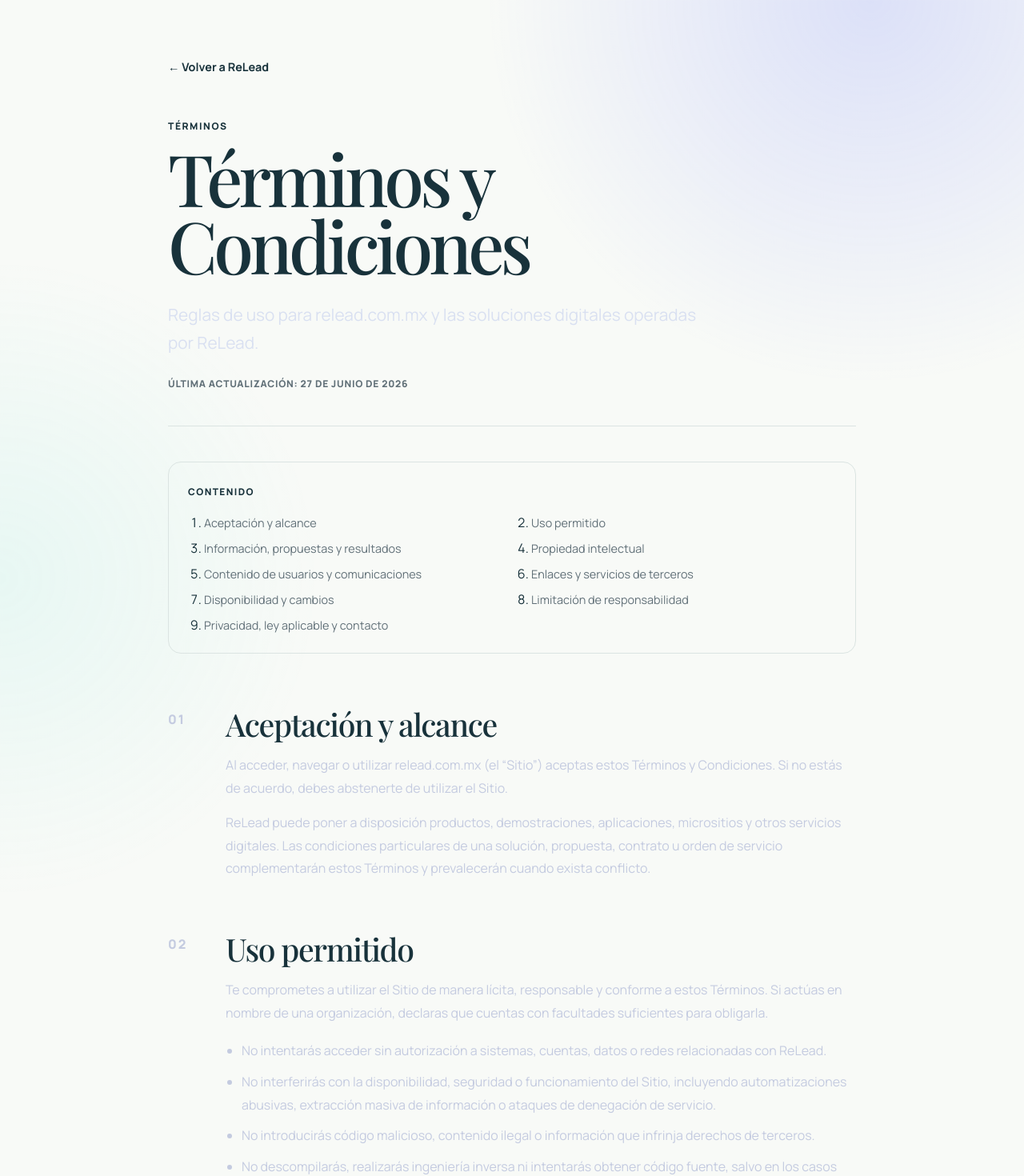
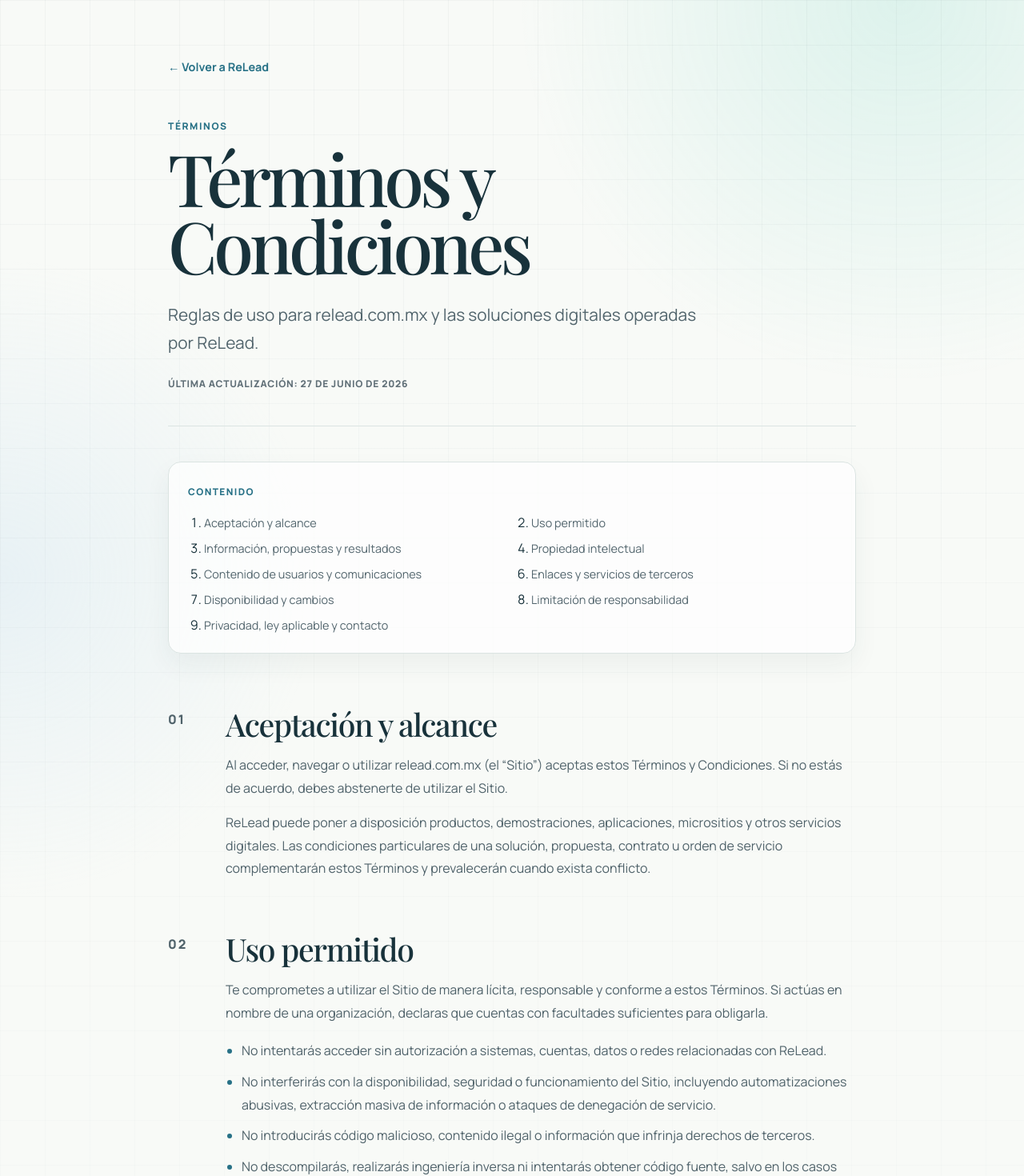
Before and after one commit to ricardomartinez-xcode/Landing, a Next.js app: page /terms in a window 1280 px wide. Shown: the top 1470 px of the page at 80% size. Built offline with nearby package versions, Linux system fonts and the light colour scheme; a web font is replaced by a local one.

Commit message:
fix: restore readable contrast on legal pages

```diff
--- a/components/LegalPage.module.css
+++ b/components/LegalPage.module.css
@@ -1,11 +1,11 @@
 .page {
   position: relative;
+  min-height: calc(100vh - 73px);
   overflow: hidden;
-  min-height: calc(100vh - 73px);
   padding: 72px 20px 96px;
   background:
-    radial-gradient(circle at 85% 0%, rgba(91, 108, 255, 0.18), transparent 30rem),
-    radial-gradient(circle at 0% 20%, rgba(84, 224, 209, 0.1), transparent 25rem),
+    radial-gradient(circle at 88% 0%, rgba(66, 198, 174, 0.15), transparent 30rem),
+    radial-gradient(circle at 0% 20%, rgba(174, 210, 236, 0.22), transparent 25rem),
     var(--bg);
 }
 
@@ -13,188 +13,44 @@
   position: absolute;
   inset: 0;
   pointer-events: none;
-  background-image: linear-gradient(rgba(255, 255, 255, 0.025) 1px, transparent 1px),
-    linear-gradient(90deg, rgba(255, 255, 255, 0.025) 1px, transparent 1px);
+  background-image:
+    linear-gradient(rgba(24, 50, 59, 0.035) 1px, transparent 1px),
+    linear-gradient(90deg, rgba(24, 50, 59, 0.035) 1px, transparent 1px);
   background-size: 56px 56px;
   mask-image: linear-gradient(to bottom, black, transparent 70%);
 }
 
-.content {
-  position: relative;
-  width: min(860px, 100%);
-  margin: 0 auto;
-}
+.content { position: relative; width: min(860px, 100%); margin: 0 auto; }
+.header { padding-bottom: 44px; border-bottom: 1px solid var(--line); }
+.backLink { display: inline-flex; margin-bottom: 56px; color: var(--brand); font-size: 0.9rem; font-weight: 700; }
+.eyebrow, .number, .updated { color: var(--muted); font-size: 0.75rem; font-weight: 800; letter-spacing: 0.13em; text-transform: uppercase; }
+.eyebrow { margin: 0 0 14px; color: var(--brand); }
+.header h1 { max-width: 740px; margin: 0; color: var(--ink); font-family: var(--font-display), Georgia, serif; font-size: clamp(3rem, 8vw, 5.6rem); font-weight: 500; letter-spacing: -0.055em; line-height: 0.94; }
+.summary { max-width: 690px; margin: 28px 0 0; color: #52656d; font-size: clamp(1.05rem, 2vw, 1.3rem); line-height: 1.65; }
+.updated { margin: 26px 0 0; letter-spacing: 0.06em; }
 
-.header {
-  padding-bottom: 44px;
-  border-bottom: 1px solid var(--line);
-}
+.index { margin: 44px 0 68px; padding: 24px; border: 1px solid var(--line); border-radius: 16px; background: rgba(255, 255, 255, 0.72); box-shadow: 0 14px 32px rgba(35, 69, 75, 0.06); }
+.index > span { color: var(--brand); font-size: 0.74rem; font-weight: 800; letter-spacing: 0.12em; text-transform: uppercase; }
+.index ol { display: grid; grid-template-columns: repeat(2, minmax(0, 1fr)); gap: 10px 28px; margin: 18px 0 0; padding-left: 20px; }
+.index a { color: #52656d; font-size: 0.9rem; }
+.index a:hover, .index a:focus-visible { color: var(--ink); }
 
-.backLink {
-  display: inline-flex;
-  margin-bottom: 56px;
-  color: var(--teal);
-  font-size: 0.9rem;
-  font-weight: 700;
-}
+.sections { display: grid; gap: 52px; }
+.sections section { display: grid; grid-template-columns: 52px minmax(0, 1fr); gap: 20px; scroll-margin-top: 32px; }
+.number { margin: 8px 0 0; color: var(--brand); }
+.sections h2 { margin: 0 0 16px; color: var(--ink); font-family: var(--font-display), Georgia, serif; font-size: clamp(1.8rem, 4vw, 2.45rem); font-weight: 500; letter-spacing: -0.035em; line-height: 1.05; }
+.sections p, .sections li { color: #4f626a; font-size: 1rem; line-height: 1.8; }
+.sections p { margin: 0 0 14px; }
+.sections ul { display: grid; gap: 10px; margin: 18px 0 0; padding-left: 20px; }
+.sections li::marker { color: var(--brand); }
 
-.eyebrow,
-.number,
-.updated {
-  color: var(--muted);
-  font-size: 0.75rem;
-  font-weight: 800;
-  letter-spacing: 0.13em;
-  text-transform: uppercase;
-}
-
-.eyebrow {
-  margin: 0 0 14px;
-  color: var(--teal);
-}
-
-.header h1 {
-  max-width: 740px;
-  margin: 0;
-  font-family: var(--font-display), Georgia, serif;
-  font-size: clamp(3rem, 8vw, 5.6rem);
-  font-weight: 500;
-  letter-spacing: -0.055em;
-  line-height: 0.94;
-}
-
-.summary {
-  max-width: 690px;
-  margin: 28px 0 0;
-  color: #d9e0f1;
-  font-size: clamp(1.05rem, 2vw, 1.3rem);
-  line-height: 1.65;
-}
-
-.updated {
-  margin: 26px 0 0;
-  letter-spacing: 0.06em;
-}
-
-.index {
-  margin: 44px 0 68px;
-  padding: 24px;
-  border: 1px solid var(--line);
-  border-radius: 16px;
-  background: var(--panel);
-}
-
-.index > span {
-  color: var(--teal);
-  font-size: 0.74rem;
-  font-weight: 800;
-  letter-spacing: 0.12em;
-  text-transform: uppercase;
-}
-
-.index ol {
-  display: grid;
-  grid-template-columns: repeat(2, minmax(0, 1fr));
-  gap: 10px 28px;
-  margin: 18px 0 0;
-  padding-left: 20px;
-}
-
-.index a {
-  color: var(--muted);
-  font-size: 0.9rem;
-}
-
-.index a:hover,
-.index a:focus-visible {
-  color: var(--text);
-}
-
-.sections {
-  display: grid;
-  gap: 52px;
-}
-
-.sections section {
-  display: grid;
-  grid-template-columns: 52px minmax(0, 1fr);
-  gap: 20px;
-  scroll-margin-top: 32px;
-}
-
-.number {
-  margin: 8px 0 0;
-  color: var(--teal);
-}
-
-.sections h2 {
-  margin: 0 0 16px;
-  font-family: var(--font-display), Georgia, serif;
-  font-size: clamp(1.8rem, 4vw, 2.45rem);
-  font-weight: 500;
-  letter-spacing: -0.035em;
-  line-height: 1.05;
-}
-
-.sections p,
-.sections li {
-  color: #c4cbe0;
-  font-size: 1rem;
-  line-height: 1.8;
-}
-
-.sections p {
-  margin: 0 0 14px;
-}
-
-.sections ul {
-  display: grid;
-  gap: 10px;
-  margin: 18px 0 0;
-  padding-left: 20px;
-}
-
-.sections li::marker {
-  color: var(--teal);
-}
-
-.footer {
-  display: flex;
-  align-items: center;
-  justify-content: space-between;
-  gap: 20px;
-  margin-top: 72px;
-  padding-top: 28px;
-  border-top: 1px solid var(--line);
-  color: var(--muted);
-  font-size: 0.88rem;
-}
-
-.footer a {
-  color: var(--teal);
-  font-weight: 700;
-}
+.footer { display: flex; align-items: center; justify-content: space-between; gap: 20px; margin-top: 72px; padding-top: 28px; border-top: 1px solid var(--line); color: var(--muted); font-size: 0.88rem; }
+.footer a { color: var(--brand); font-weight: 700; }
 
 @media (max-width: 640px) {
-  .page {
-    padding-top: 40px;
-  }
-
-  .backLink {
-    margin-bottom: 42px;
-  }
-
-  .index ol {
-    grid-template-columns: 1fr;
-  }
-
-  .sections section {
-    grid-template-columns: 1fr;
-    gap: 4px;
-  }
-
-  .footer {
-    align-items: flex-start;
-    flex-direction: column;
-  }
+  .page { padding-top: 40px; }
+  .backLink { margin-bottom: 42px; }
+  .index ol { grid-template-columns: 1fr; }
+  .sections section { grid-template-columns: 1fr; gap: 4px; }
+  .footer { align-items: flex-start; flex-direction: column; }
 }
```
